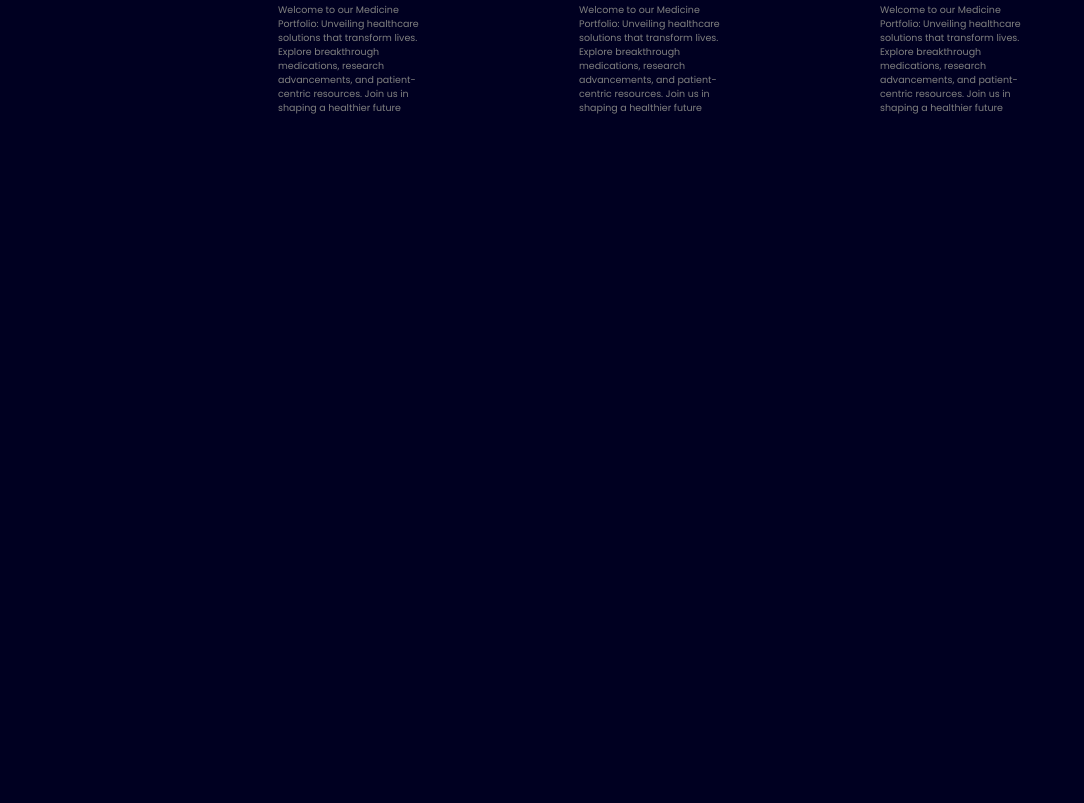
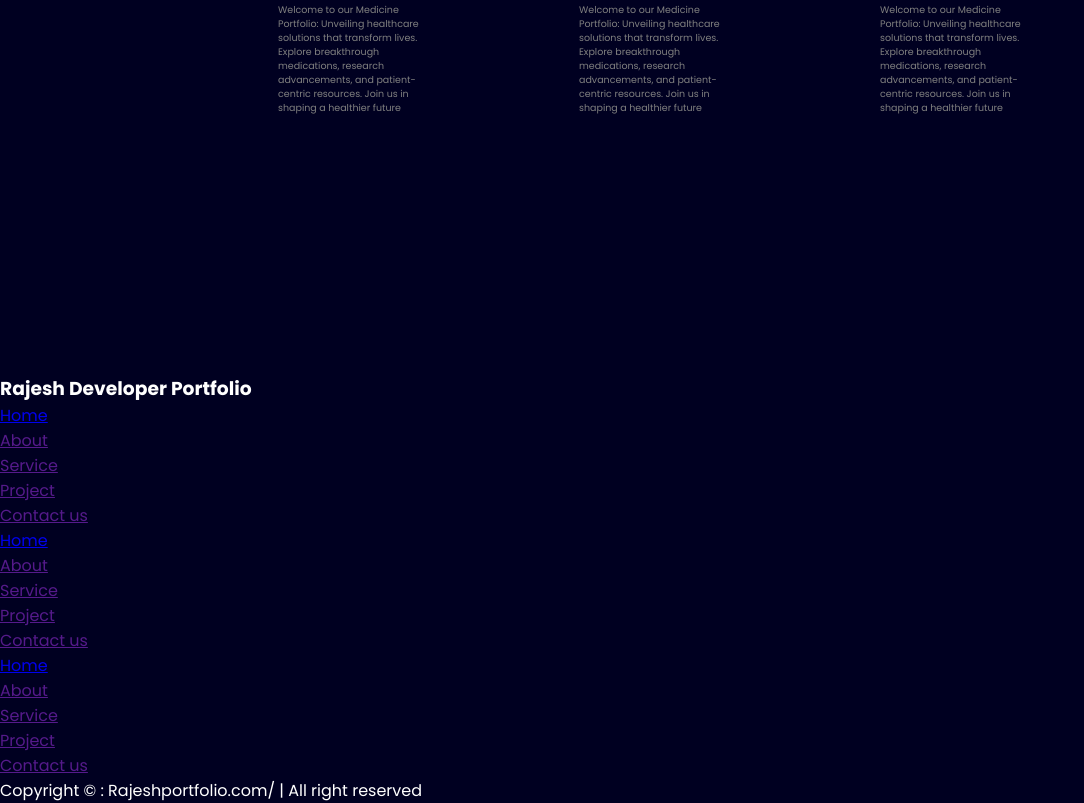
Before and after one commit to Rajesh2552004/Rajesh.com, a plain HTML site: page index.html in a window 1280 px wide. Shown: the part 1086-1889 px from the top of the page, without its empty margins (0-1084 px from the left). Before the commit the page ends 1460 px from the top, so only its background shows below. Drawn offline with nearby package versions, Linux system fonts and the light colour scheme.

Commit message:
Update index.html

```diff
--- a/index.html
+++ b/index.html
@@ -223,6 +223,47 @@
 
         </section>
     </main>
+     <footer>
+        <div class="footer">
+            <div class="footer-first">
+             <h3>Rajesh Developer Portfolio</h3>
+            </div>
+            <div class="footer-second">
+                 <ul>
+
+                        <li><a href="file:///C:/Users/Admin/Desktop/portfolio/index.html">Home</a></li>
+                        <li><a href="">About</a></li>
+                        <li><a href="">Service</a></li>
+                        <li><a href="">Project</a></li>
+                        <li><a href="">Contact us</a></li>
+
+                 </ul>
+            </div>
+             <div class="footer-third">
+                <ul>
+
+                    <li><a href="file:///C:/Users/Admin/Desktop/portfolio/index.html">Home</a></li>
+                    <li><a href="">About</a></li>
+                    <li><a href="">Service</a></li>
+                    <li><a href="">Project</a></li>
+                    <li><a href="">Contact us</a></li>
+
+             </ul>
+             </div>
+            <div class="footer-fourth">
+                <ul>
+
+                    <li><a href="file:///C:/Users/Admin/Desktop/portfolio/index.html">Home</a></li>
+                    <li><a href="">About</a></li>
+                    <li><a href="">Service</a></li>
+                    <li><a href="">Project</a></li>
+                    <li><a href="">Contact us</a></li>
+
+             </ul>
+            </div>
+        </div>
+        <div class="footer-text-center">Copyright &#169 : Rajeshportfolio.com/ | All right reserved</div>
+    </footer>
     <script src="https://unpkg.com/typed.js@2.0.16/dist/typed.umd.js"></script>
     <script>
         var typed = new Typed('#element', {
```
